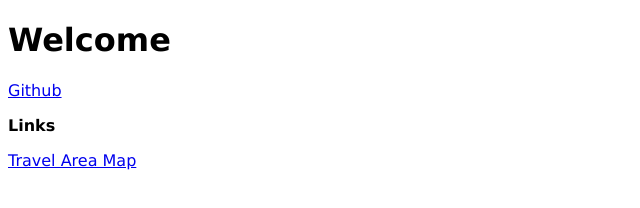
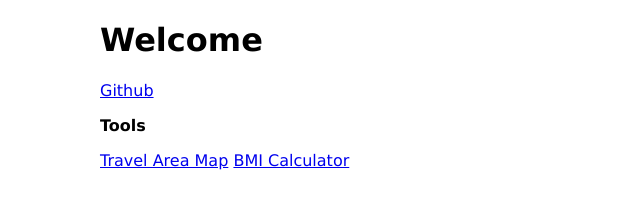
Before and after one commit to emannion25/home, a plain HTML site: page index.html in a window 1280 px wide. Shown: the whole page, without its empty margins (0-640 px from the left). Drawn offline with Linux system fonts and the light colour scheme.

Commit message:
Update index.html

```diff
--- a/index.html
+++ b/index.html
@@ -3,8 +3,10 @@
   <head>
     <title>Homepage</title>
     <style>
-      head {font-family: Verdana;}
-      body {font-family: Verdana;}
+      body{
+        font-family: Verdana;
+        margin: 10px 100px;
+      }
     </style>
   </head>
   <body>
@@ -13,8 +15,9 @@
     </div>
     <div>
       <a href="https://github.com/emannion25">Github</a>
-      <p><b>Links</b><p>
+      <p><b>Tools</b><p>
       <a href="/Travel-Area/">Travel Area Map</a>
+      <a href="/BMI-Calculator/">BMI Calculator</a>
     </div>
   </body>
 </html>
```
